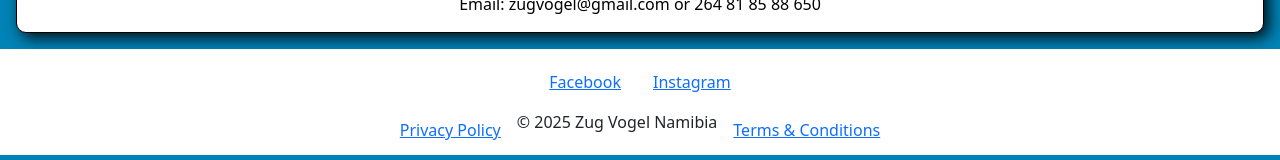
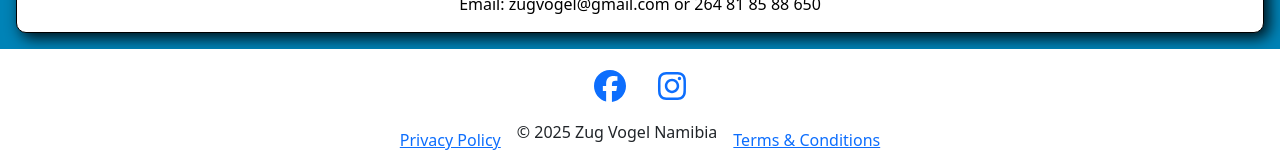
Before and after one commit to Inotila/Zug-Vogel, a React (Create React App) app in the folder frontend/: page / in a window 1280 px wide. Shown: the part 1139-1299 px from the top of the page. Built offline with nearby package versions, Linux system fonts and the light colour scheme.

Commit message:
Added fontawesome file and installed it too, also added fb and insta icons in footer

```diff
--- a/frontend/src/components/footer/footer.tsx
+++ b/frontend/src/components/footer/footer.tsx
@@ -1,5 +1,6 @@
 // frontend/src/components/footer.tsx
 import React from 'react';
+import { FontAwesomeIcon } from '@fortawesome/react-fontawesome';
 import './assets/footer.css';
 
 const Footer: React.FC = () => {
@@ -10,13 +11,12 @@
         <div className="col">
           <div className='mt-3'>
             <a className='mx-3' href="https://www.facebook.com" target="_blank" rel="noopener noreferrer">
-              Facebook
+              <FontAwesomeIcon icon={["fab", "facebook"]} size="2x" />
             </a>
             <a className='mx-3' href="https://www.instagram.com" target="_blank" rel="noopener noreferrer">
-              Instagram
+              <FontAwesomeIcon icon={["fab", "instagram"]} size="2x" />
             </a>
           </div>
-
         </div>
       </div>
       {/* Row 2: Privacy Policy, Terms & Conditions, and Copyright */}
--- /dev/null
+++ b/frontend/src/fontAwesome.ts
@@ -0,0 +1,5 @@
+import { library } from '@fortawesome/fontawesome-svg-core';
+import { faFacebook, faInstagram } from '@fortawesome/free-brands-svg-icons';
+import { faBars } from '@fortawesome/free-solid-svg-icons';
+
+library.add(faFacebook, faInstagram, faBars);
--- a/frontend/src/index.tsx
+++ b/frontend/src/index.tsx
@@ -6,7 +6,7 @@
 import 'bootstrap/dist/js/bootstrap.bundle.min';
 import './assets/css/index.css';
 import './assets/css/hero.css';
-
+import './fontAwesome';
 
 const root = ReactDOM.createRoot(
   document.getElementById('root') as HTMLElement
```
